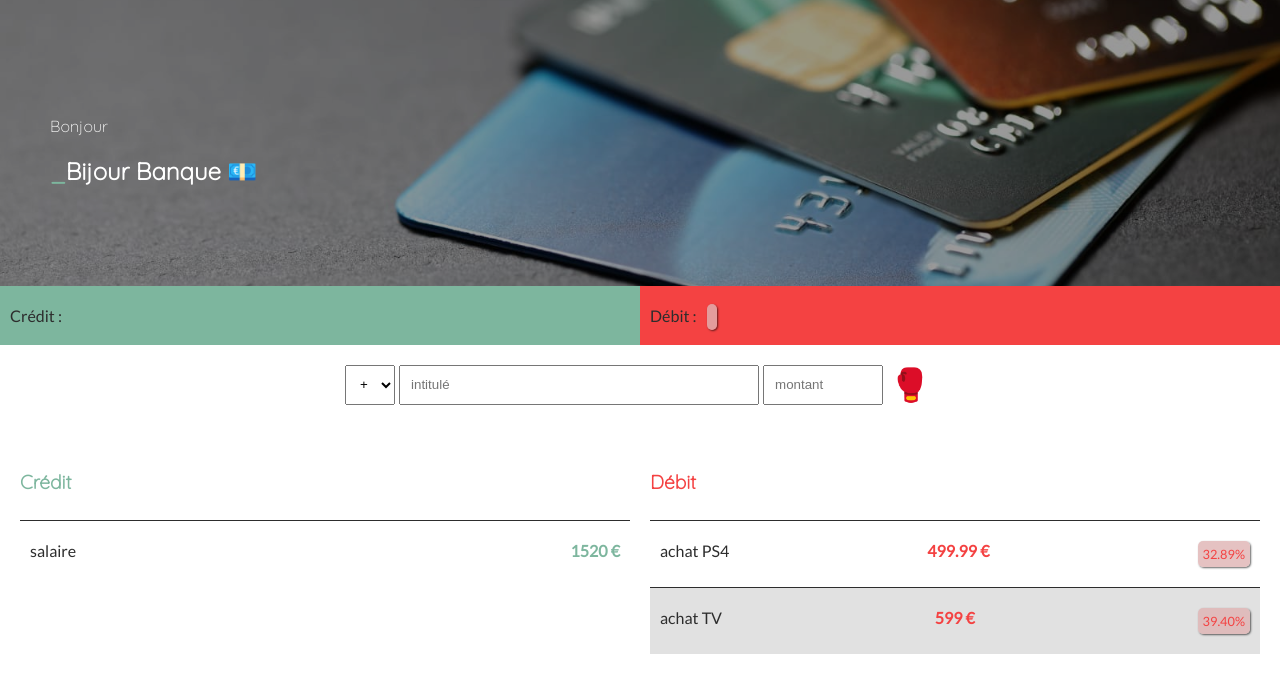
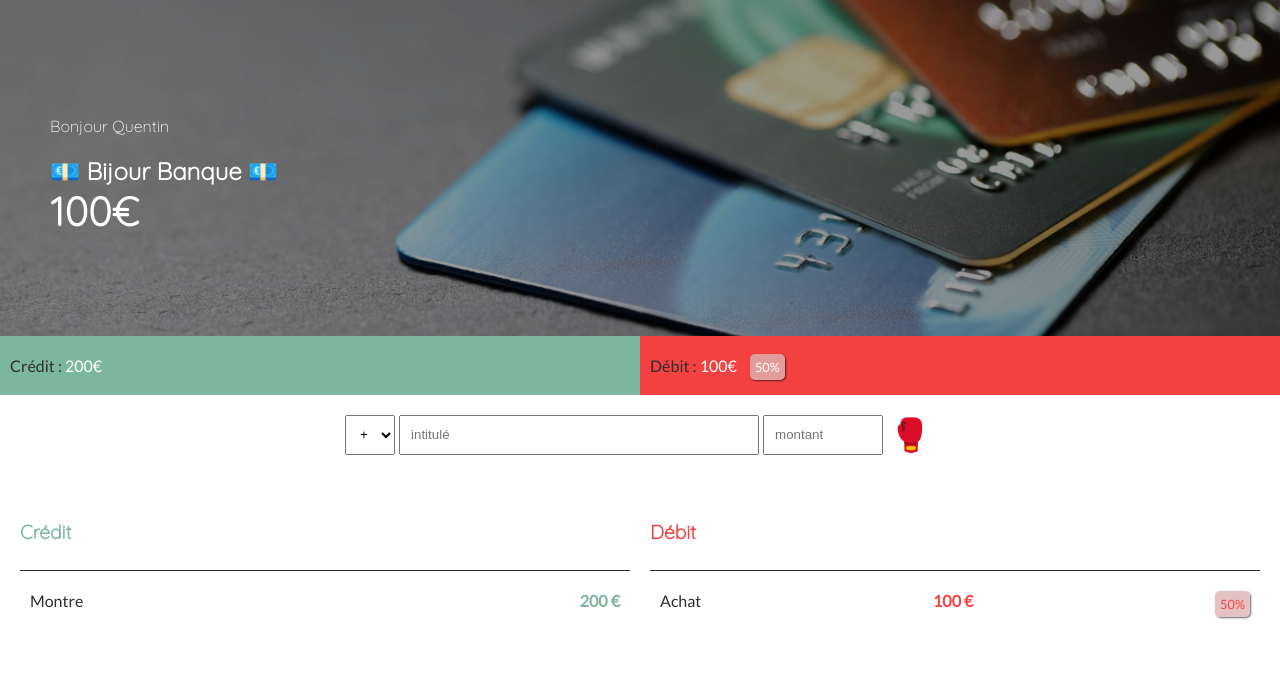
Before and after one commit to Quentinx6/bijourBanque, a plain HTML site: page index.html in a window 1280 px wide. Drawn offline with Linux system fonts and the light colour scheme.

Commit message:
Completed

```diff
--- a/index.html
+++ b/index.html
@@ -10,7 +10,7 @@
   <body>
     <section class="hero">
       <p>Bonjour <span id="firstname"></span></p>
-      <h1>_Bijour Banque <span>💶</span></h1>
+      <h1><span>💶</span> Bijour Banque <span>💶</span></h1>
       <h2 id="total"></h2>
     </section>
     <section>
@@ -48,25 +48,11 @@
         <div class="column">
           <h4 class="txt-color-gazoil">crédit</h4>
           <ul id="detailsCredit">
-            <li>
-              <span class="intitule">salaire</span>
-              <span class="montant txt-color-gazoil">1520 €</span>
-            </li>
           </ul>
         </div>
         <div class="column">
           <h4 class="txt-color-red">débit</h4>
           <ul id="detailsDebit">
-            <li>
-              <span class="intitule">achat PS4</span>
-              <span class="montant txt-color-red">499.99 €</span>
-              <span class="percent txt-color-red">32.89%</span>
-            </li>
-            <li>
-              <span class="intitule">achat TV</span>
-              <span class="montant txt-color-red">599 €</span>
-              <span class="percent txt-color-red">39.40%</span>
-            </li>
           </ul>
         </div>
       </div>
--- a/js/app.js
+++ b/js/app.js
@@ -1,12 +1,12 @@
-// import { user } from "./user.js";
+import { user } from "./user.js";
 
-// console.dir(user);
+console.dir(user);
 
-// console.log(
-//   `hello ${user.firstname}, i know your password :-) ${user.password}`
-// );
+console.log(
+   `hello ${user.firstname}, i know your password :-) ${user.password}`
+);
 
-// document.querySelector("#firstname").textContent = user.firstname;
+
 
 // on stocke toutes les opérations de compte dans un array[]
 const operationsCompte = [
@@ -17,25 +17,85 @@ const operationsCompte = [
 ];
 // on déclare nos variables
 let solde = 0;
+let depense = 0;
 let operator = "";
 let devise = "€";
+let debit = document.getElementById('detailsDebit');
+let credit = document.getElementById('detailsCredit');
+let totalpercent = document.getElementById('totalDebitPercent');
+let spanpourcent = document.getElementsByClassName('pourcent');
 
-function calcul(operateur, libelle, montant) {}
+document.querySelector("#firstname").textContent = user.firstname;
+let total = document.getElementById('total');
+let fullcredit = document.getElementById('totalCredit');
+let fulldebit = document.getElementById('totalDebit');
+let recupmontant = document.getElementsByClassName('recuptonmontant');
+
+function calcul(symbole, libelle, montant) {
+  if(symbole === "+"){
+    let li = document.createElement("li");
+    let span = document.createElement("span");
+    let span2 = document.createElement('span');
+    credit.appendChild(li);
+    li.appendChild(span);
+    span.classList.add('intitule');
+    span.textContent = libelle;
+    li.appendChild(span2);
+    span2.setAttribute("class", "montant txt-color-gazoil");
+    span2.textContent = montant + " " + devise;
+    solde += montant;
+    fullcredit.textContent = solde + '€';
+    totalpercent.textContent = ((depense / solde) * 100).toFixed(0) + '%';
+    MajPercent();
+  }
+  else if(symbole === "-"){
+    let li = document.createElement("li");
+    let span = document.createElement("span");
+    let span2 = document.createElement('span');
+    let span3 = document.createElement('span');
+    debit.appendChild(li);
+    li.appendChild(span);
+    span.classList.add('intitule');
+    span.textContent = libelle;
+    li.appendChild(span2);
+    span2.setAttribute("class", "montant txt-color-red recuptonmontant")
+    span2.textContent = montant + " " + devise;
+    li.appendChild(span3);
+    span3.setAttribute("class", "percent txt-color-red pourcent");
+    depense += montant;
+    span3.textContent = ((montant / solde) * 100).toFixed(0) + '%';
+    fulldebit.textContent = depense + '€';
+    totalpercent.textContent = ((depense / solde) * 100).toFixed(0) + '%';
+  }
+  total.textContent = parseInt(solde) - parseInt(depense) + '€';
+}
 // on execute la function
 // calcul();
+calcul('+', 'Montre', 200);
+calcul('-', 'Achat', 100);
+function MajPercent(){
+  for (let i = 0; i < spanpourcent.length; i++){
+    let calculpourcent= (parseInt(recupmontant[i].textContent) / parseInt(solde)) * 100;
+    spanpourcent[i].textContent = parseInt(calculpourcent).toFixed(0) + '%';
+  }
+
+};
 
 // send form, add operation
 const formulaire = document.getElementById("ajoutOperation");
 formulaire.addEventListener("submit", function (e) {
   e.preventDefault();
   // on récupère les valeurs des champs du formulaire
+  let symbole = document.getElementById('operation').value;
+  let libelle = document.getElementById('intitule').value;
+  let montant = document.getElementById('montant').value;
+  // on stocke ces valeurs dans un array[]
+  let tableau = [symbole, libelle, montant];
+  // on ajoute cet array dans notre array global operationsCompte
+  operationsCompte.push(tableau);
 
-  // on stocke ces valeurs dans un array[]
-
-  // on ajoute cet array dans notre array global operationsCompte
-
-  // console.table(operationsCompte);
   // on execute la fonction pour actualiser
+  calcul(symbole, libelle, parseInt(montant));
 
   // on reset le formulaire
   formulaire.reset();
--- a/js/user.js
+++ b/js/user.js
@@ -1,6 +1,6 @@
 export const user = {
-  name: "Doe",
-  firstname: "John",
+  name: "Lecompte",
+  firstname: "Quentin",
   email: "john.doe@hello.bk",
   password: "1234", // a ne pas reproduire en production !!!
   isAdmin: true,
```
